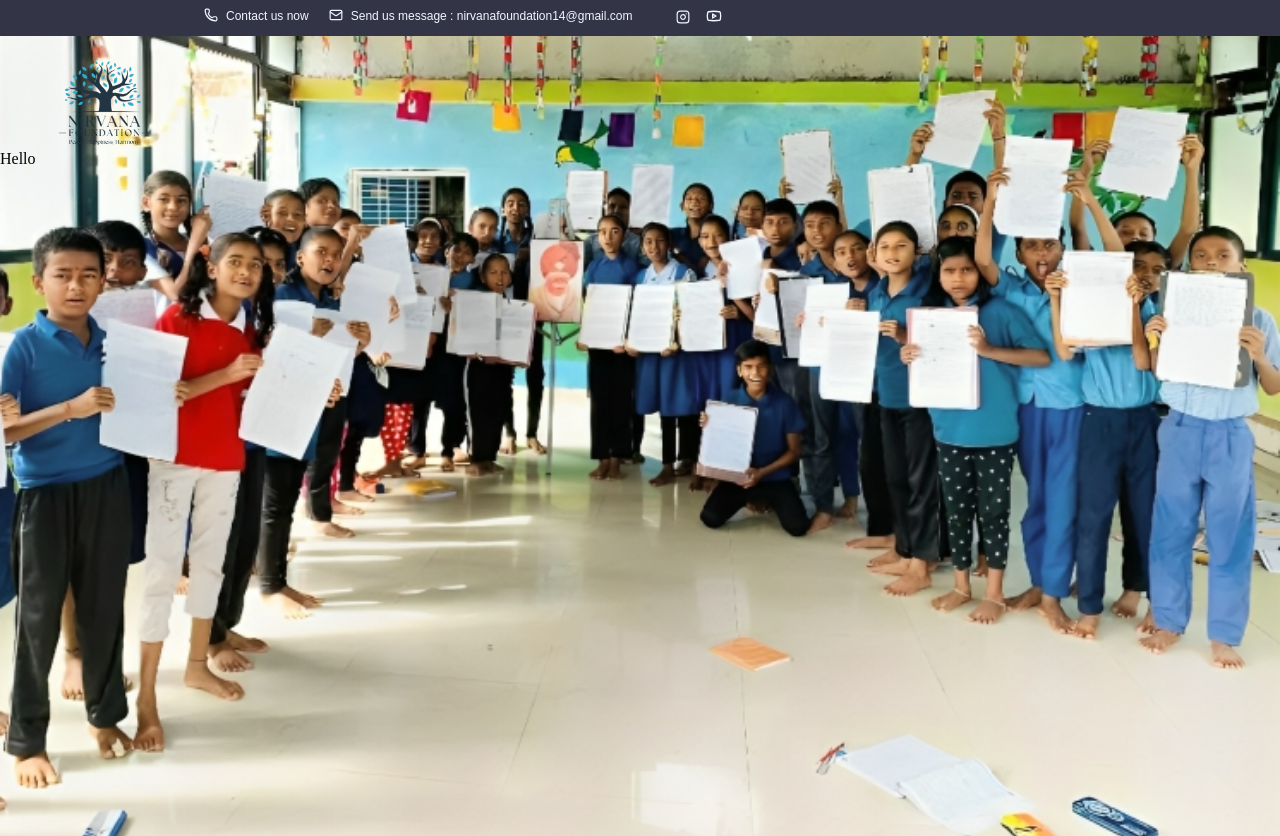
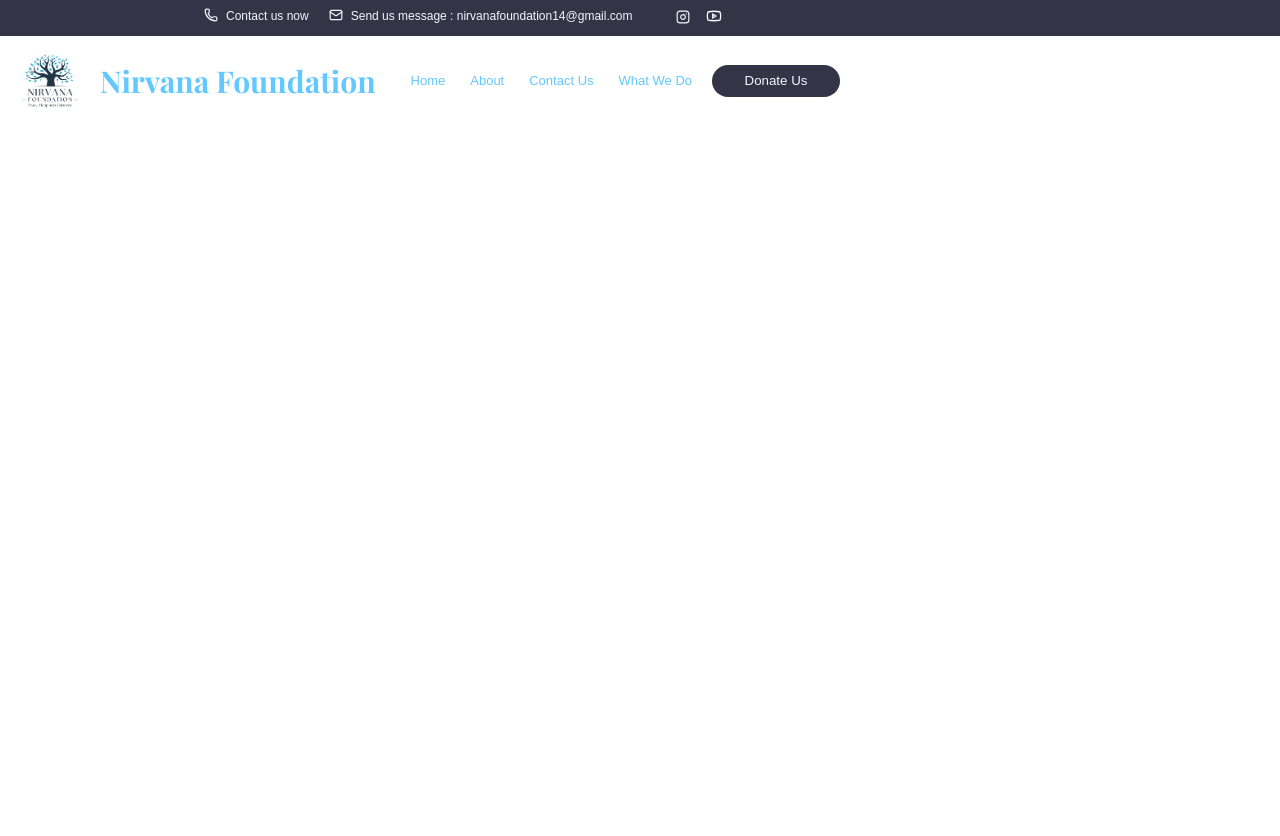
Before and after one commit to nirvanaIND/nirvana, a plain HTML site: page index.html in a window 1280 px wide. Drawn offline with nearby package versions, Linux system fonts and the light colour scheme; a web font is replaced by a local one.

Commit message:
shubham sathi

```diff
--- a/global.css
+++ b/global.css
@@ -1,11 +1,11 @@
 body {
   margin: 0px;
+  font-family: sans-serif;
 }
 nav {
   background-color: #333446;
   color: aliceblue;
   height: 36px;
-  font-family: sans-serif;
   font-size: 12px;
 }
 
@@ -34,14 +34,60 @@ svg {
 }
 
 .hero-section {
-  background-image: url(public/kids.png);
+  /* background-image: url(public/kids.png); */
   background-size: cover;
   background-position: center;
   height: 100vh;
 }
 
-img {
+/* .imgg {
   width: 8rem;
   height: 8rem;
-  box-shadow: yellow 2px;
+  box-shadow: yellow 5px;
+} */
+
+.nav-container {
+  display: flex;
+  align-items: center;
+  margin-left: 10px;
+  gap: 10px;
 }
+
+.logo-image {
+  width: 5rem;
+  height: 5rem;
+}
+
+.fname {
+  font-size: 30px;
+  font-family: "Playfair Display", serif;
+  font-weight: bolder;
+}
+
+.nav-section {
+  display: flex;
+  gap: 25px;
+  margin-left: 25px;
+  color: #63c8ff;
+  font-size: small;
+}
+.donate-us-button {
+  background-color: #333446;
+  color: aliceblue;
+  width: 8rem;
+  height: 2rem;
+  margin-left: 10px;
+  margin-right: 10px;
+  border: none;
+  display: inline-flex;
+  border-top-left-radius: 25px;
+  border-top-right-radius: 25px;
+  border-bottom-left-radius: 25px;
+  border-bottom-right-radius: 25px;
+  cursor: pointer;
+}
+
+.donate-us-button:hover {
+  background-color: #40414b;
+  color: rgb(233, 245, 255);
+}
--- a/index.html
+++ b/index.html
@@ -6,6 +6,12 @@
     <title>Nirvana Foundation</title>
     <link rel="icon" href="public/nirvanafoundation.jpg" type="image/jpeg" />
     <link rel="stylesheet" href="global.css" />
+    <link rel="preconnect" href="https://fonts.googleapis.com" />
+    <link rel="preconnect" href="https://fonts.gstatic.com" crossorigin />
+    <link
+      href="https://fonts.googleapis.com/css2?family=Playfair+Display:ital,wght@0,400..900;1,400..900&display=swap"
+      rel="stylesheet"
+    />
   </head>
   <body>
     <nav>
@@ -84,9 +90,27 @@
       </div>
     </nav>
     <section class="hero-section">
-      <div>
-        Hello
-        <img src="public/NirvanaLogo.png" alt="logo" />
+      <div class="nav-container">
+        <div>
+          <img class="logo-image" src="public/NirvanaLogo.png" alt="logo" />
+        </div>
+        <div style="color: #63c8ff">
+          <h2 class="fname">Nirvana Foundation</h2>
+        </div>
+        <div class="nav-section">
+          <p>Home</p>
+          <p>About</p>
+          <p>Contact Us</p>
+          <p>What We Do</p>
+        </div>
+        <div>
+          <input
+            class="donate-us-button"
+            type="submit"
+            name=""
+            value="Donate Us"
+          />
+        </div>
       </div>
     </section>
   </body>
```
